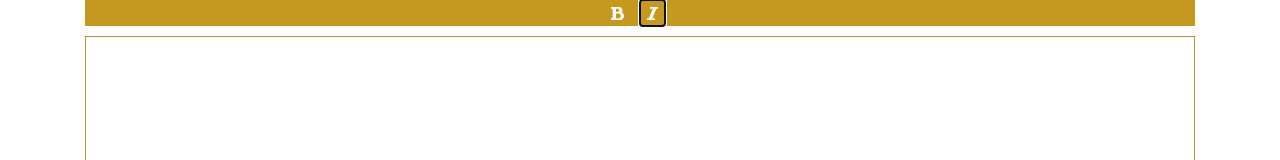
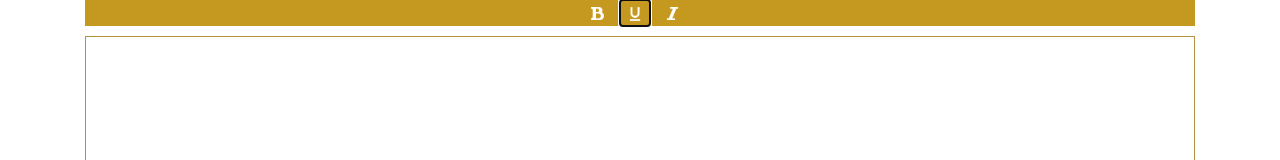
Before and after one commit to ChathurangaSuriyabandara/Text-Editor, a plain HTML site: page index.html in a window 1280 px wide. Both pictures are taken after a click on the button 652 px from the left and 13 px from the top of the page. Shown: the top 160 px of the page. Drawn offline with nearby package versions, Linux system fonts and the light colour scheme.

Commit message:
Underline feature aded

```diff
--- a/index.html
+++ b/index.html
@@ -28,6 +28,11 @@
       function boldText() {
         applyStyle("bold");
       }
+      function underlineText() {
+      applyStyle("underline");
+      }
+
+
       function italicText() {
   applyStyle("italic");
       }
@@ -77,6 +82,10 @@
                     <button id="pic1"onclick="boldText()">
                       <img src="Resources/bold-xxl.png" width="13px" height="13px"></button>
 
+                      <button id="pic2" onclick="underlineText()">
+                        <img src="Resources/format_underline_white_192x192.png" width="18" height="18">
+                      </button>
+
                       <button onclick="italicText()">
                         <img src="Resources/italic-xxl.png" width="13px" height="13px" >
                       </button>
```
